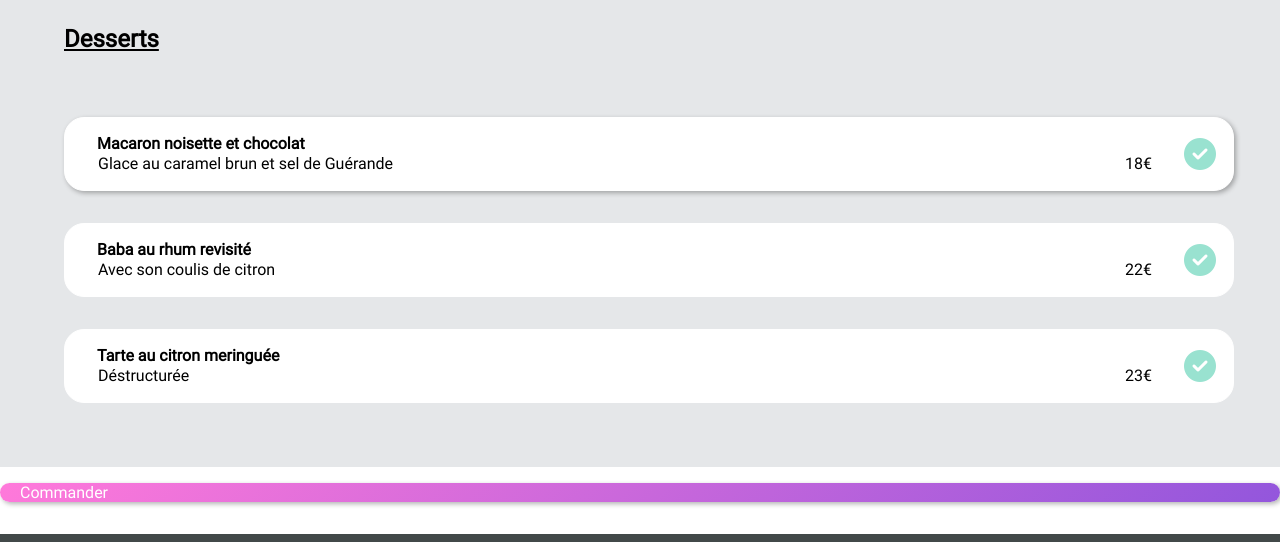
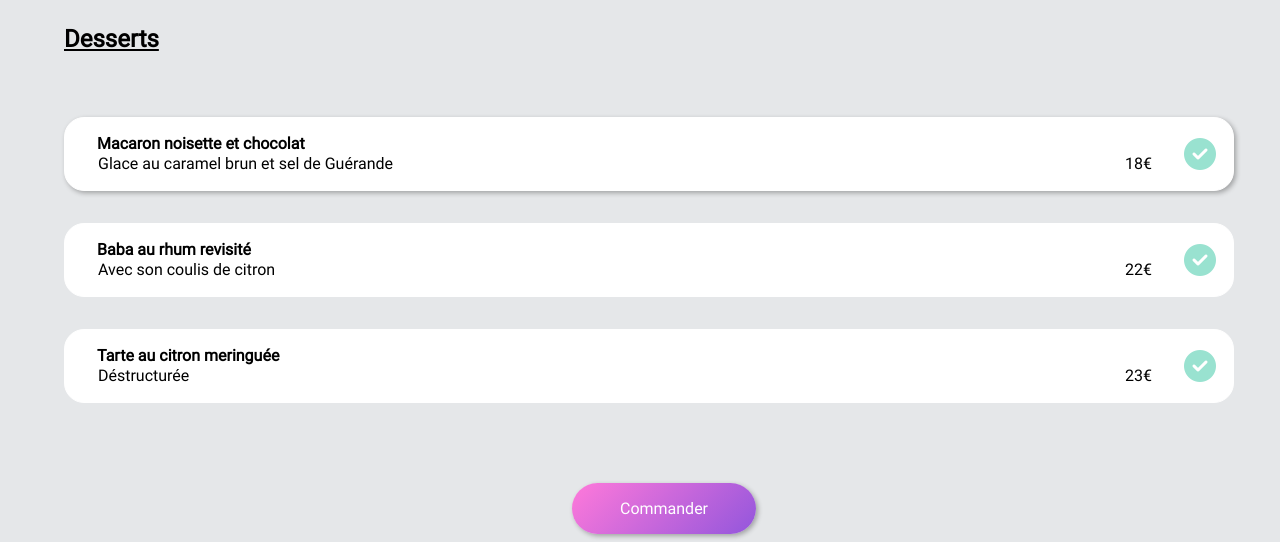
Before and after one commit to Davidm76/MabilleDavid_3_07052021, a plain HTML site: page menu_2.html in a window 1280 px wide. Shown: the part 1908-2450 px from the top of the page. Drawn offline with Linux system fonts and the light colour scheme; a web font is replaced by a local one.

Commit message:
ajout bouton commander dans les menu

```diff
--- a/menu_2.html
+++ b/menu_2.html
@@ -143,8 +143,8 @@
                     </div>
           </section>
 
-          <div>
-                    <p class="btn">Commander</p>
+          <div class="bouton">
+          <a href=""><p class="btn">Commander</p></a>
           </div>
 
 
--- a/sass/style.scss
+++ b/sass/style.scss
@@ -348,12 +348,26 @@ header {
 
 
 
+
+
+
+
+/* fin menu */
+
+/* bouton */
+
+.bouton {
+      background-color: $grisclair_sup;
+      @include flex;
+      width: 100%;
+      justify-content: center;
+
             .btn {
                   @extend %btn_gradient;
                   @include border_r(50px, 50px, 50px, 50px);
                   @extend %color_white;
-      @include padding(0, 20px, 0, 20px);
-      @include margin(1rem, 0, 2rem, 0);
+                  @include padding(1rem, 3rem, 1rem, 3rem);
+                  @include margin(1rem, 0, 5rem, 3rem);
                   @extend %box_shadow_léger;
 
                   &:hover {
@@ -362,10 +376,9 @@ header {
                         @extend %btn_gradient_hover;
                   }
             }
+}
 
-
-
-/* fin menu */
+/* fin bouton */
 
 /* footer */
 
```
Also changed, not shown: menu_1.html (+2 -0 lines), menu_3.html (+2 -2 lines), menu_4.html (+2 -2 lines), css/style.css, 1 other file. Lines whose indentation alone changed are shown as unchanged.
